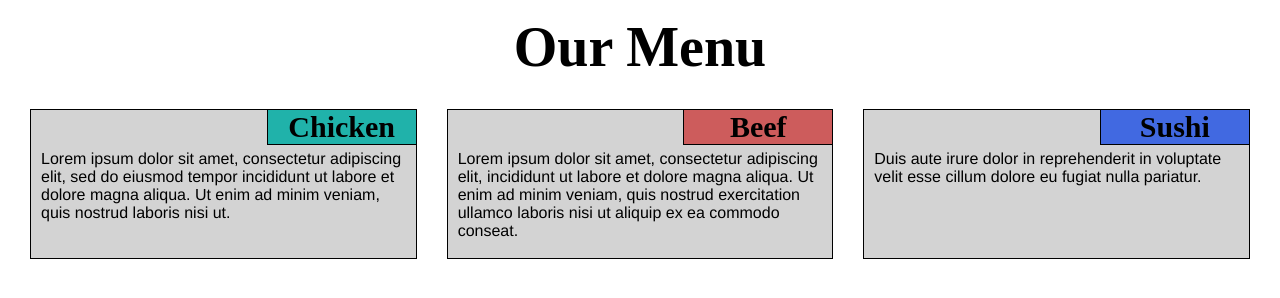
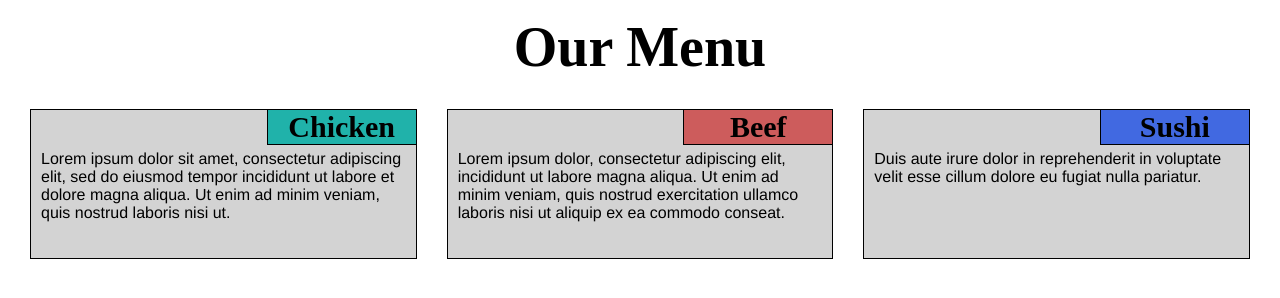
Before and after one commit to ob2code/module2-solution, a plain HTML site: page index.html in a window 1280 px wide. Drawn offline with Linux system fonts and the light colour scheme.

Commit message:
update content

```diff
--- a/index.html
+++ b/index.html
@@ -19,7 +19,7 @@
   <div class="col-lg-4 col-md-6 col-xs-12">
     <section>
       <h2 class="region2">Beef</h2>
-      <p>Lorem ipsum dolor sit amet, consectetur adipiscing elit, incididunt ut labore et dolore magna aliqua. Ut enim ad minim veniam, quis nostrud exercitation ullamco laboris nisi ut aliquip ex ea commodo conseat.
+      <p>Lorem ipsum dolor, consectetur adipiscing elit, incididunt ut labore magna aliqua. Ut enim ad minim veniam, quis nostrud exercitation ullamco laboris nisi ut aliquip ex ea commodo conseat.
     </p>
     </section>
   </div>
```
